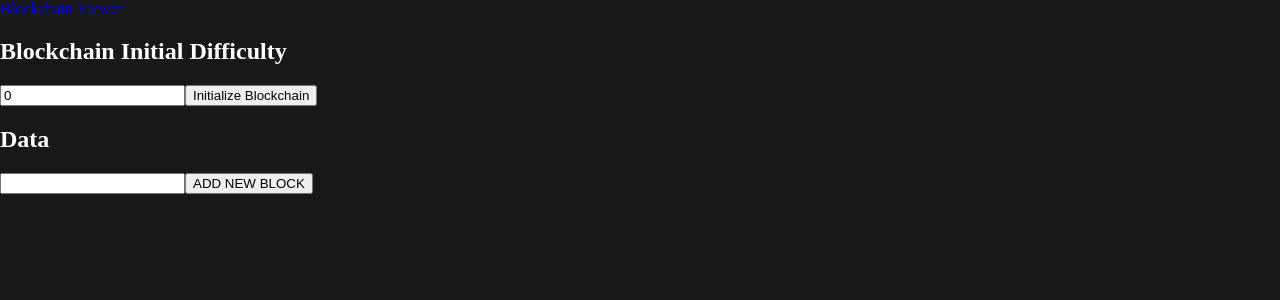
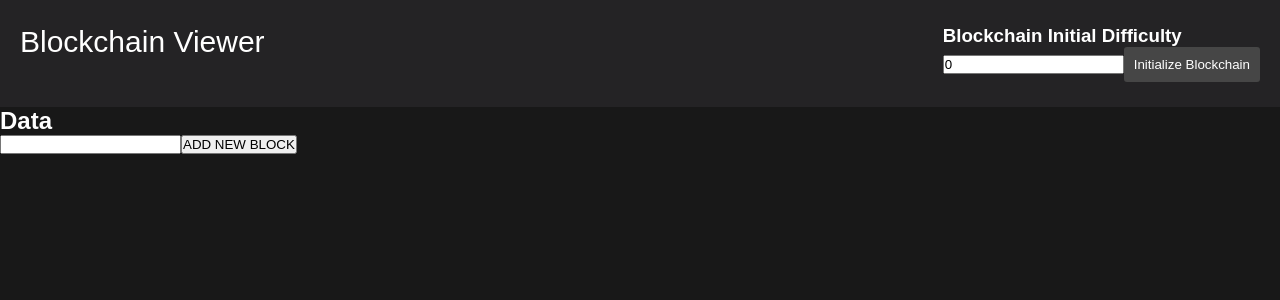
Before and after one commit to matmatias/blockchain-js, a React app: page / in a window 1280 px wide. Shown: the top 300 px of the page. Built offline with nearby package versions, Linux system fonts and the light colour scheme.

Commit message:
Navbar stylization with styled components in progress

```diff
--- a/index.html
+++ b/index.html
@@ -4,7 +4,7 @@
   <meta charset="UTF-8">
   <meta http-equiv="X-UA-Compatible" content="IE=edge">
   <meta name="viewport" content="width=device-width, initial-scale=1.0">
-  <link rel="stylesheet" href="css/styles.css">
+  <!--<link rel="stylesheet" href="css/styles.css">-->
   <title>Blockchain Viewer</title>
 </head>
 <body>
--- a/src/components/App.jsx
+++ b/src/components/App.jsx
@@ -4,12 +4,14 @@ import Block from '../blockchain/block';
 import Navbar from './Navbar';
 import BlockForm from './BlockForm';
 import BlockList from './BlockList';
+import GlobalStyle from '../styles/GlobalStyles';
 
 const App = (props) => {
   const [blockchain, setBlockchain] = React.useState(null);
   const [chain, setChain] = React.useState([]);
   return (
     <React.Fragment>
+      <GlobalStyle />
       <Navbar
         initializeBlockchain={(blockchainDifficulty) => {
           setBlockchain(new Blockchain(blockchainDifficulty));
--- a/src/components/Navbar.jsx
+++ b/src/components/Navbar.jsx
@@ -1,17 +1,16 @@
 import React from 'react';
 import PropTypes from 'prop-types';
-
+import { Container, Div, Link, Button } from '../styles/NavbarStyle';
 const Navbar = ({initializeBlockchain}) => {
   const [blockchainDifficulty, setBlockchainDifficulty] = React.useState(0);
 
   return (
     <React.Fragment>
-      <div>
-        <div>
-          <a href="#">Blockchain Viewer</a>
-        </div>
-        <div>
-          <h2>Blockchain Initial Difficulty</h2>
+      <Container>
+        <Link href="#">Blockchain Viewer</Link>
+
+        <Div>
+          <h3>Blockchain Initial Difficulty</h3>
           <input
             type="number"
             value={blockchainDifficulty}
@@ -20,15 +19,15 @@ const Navbar = ({initializeBlockchain}) => {
             }}
           >
           </input>
-          <button
+          <Button
             onClick={() => {
               initializeBlockchain(parseInt(blockchainDifficulty));
             }}
           >
             Initialize Blockchain
-          </button>
-        </div>
-      </div>
+          </Button>
+        </Div>
+      </Container>
     </React.Fragment>
   )
 }
--- a/src/styles/GlobalStyles.js
+++ b/src/styles/GlobalStyles.js
@@ -1,17 +1,26 @@
 import { createGlobalStyle } from 'styled-components';
 
-export default createGlobalStyle`
+const GlobalStyle = createGlobalStyle`
   * {
     margin: 0;
     padding: 0;
     outline: none;
   }
 
+  body {
+    font-family: sans-serif;
+    background: #181818;
+    color: #fff;
+  }
+
   a {
     text-decoration: none;
+    color: lightblue;
   }
 
   ul {
     list-style: none;
   }
 `
+
+export default GlobalStyle;
--- /dev/null
+++ b/src/styles/NavbarStyle.js
@@ -0,0 +1,34 @@
+import styled from 'styled-components';
+
+export const Container = styled.div`
+  display: flex;
+  flex-direction: row;
+  justify-content: space-between;
+  background: #242325;
+  padding-top: 25px;
+  padding-bottom: 25px;
+`
+
+export const Link = styled.a`
+  padding-left: 20px;
+  font-size: 30px;
+  color: white;
+`
+
+export const Div = styled.div`
+  padding-right: 20px;
+  color: white;
+`
+export const Button = styled.button`
+  display: inline-block;
+  background-color: rgb(70,70,70);
+  color: white;
+  padding: 10px;
+  text-decoration: none;
+  border-radius: 3px;
+  border-style: none;
+  &:hover {
+    background-color: rgb(90,90,90);
+    cursor: pointer;
+  }
+`
```
